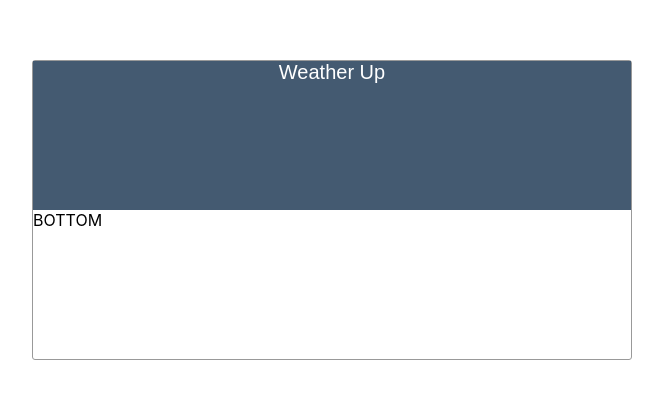
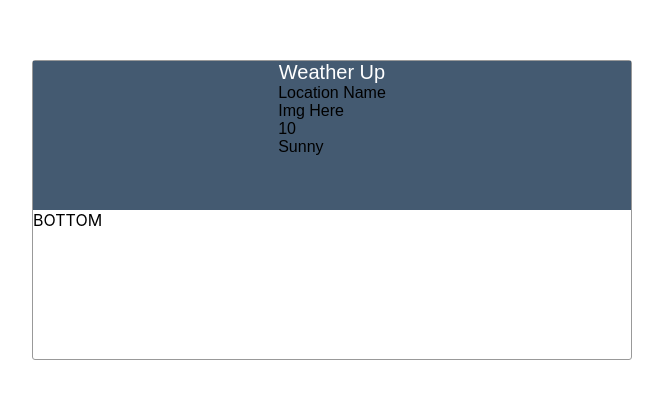
Before and after one commit to elkarouani/react-weather-app, a React (Create React App) app: page / in a window 1280 px wide. Shown: the part 190-588 px from the top of the page, without its empty margins (308-971 px from the left). Built offline with nearby package versions, Linux system fonts and the light colour scheme.

Commit message:
Task: applying weather context component to the top section component

```diff
--- a/src/components/top/index.jsx
+++ b/src/components/top/index.jsx
@@ -1,6 +1,6 @@
 import React from "react";
 import "./style.scss";
-// import Weather from "./weather";
+import Weather from "./weather";
 
 export default class TopSection extends React.Component {
 	constructor(props) {
@@ -12,6 +12,7 @@ export default class TopSection extends React.Component {
 		return (
 			<div className="top-container">
 				<div className="title">Weather Up</div>
+				<Weather />
 			</div>
 		);
 	}
```
